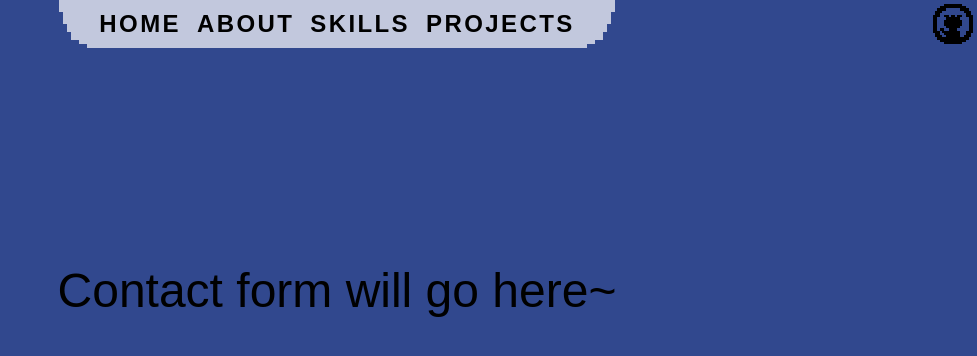
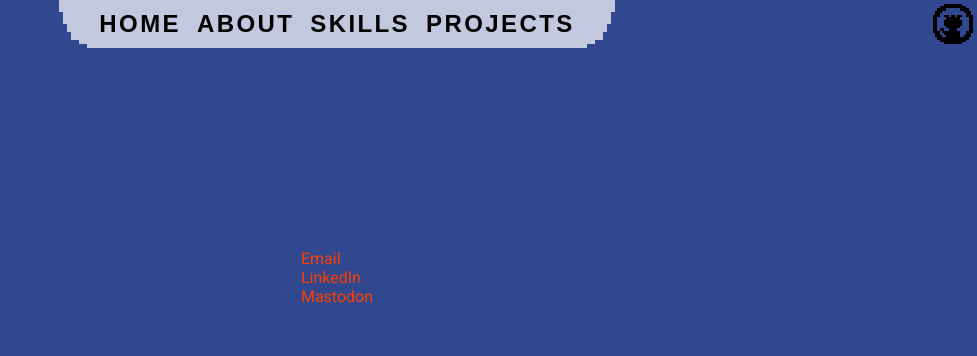
Before and after one commit to sidney-prytherch/Profile-Site, a SvelteKit app: page /contact in a window 1280 px wide. Shown: the top 356 px of the page, without its empty margins (303-1280 px from the left). Built offline with nearby package versions, Linux system fonts and the light colour scheme; a web font is replaced by a local one.

Commit message:
Add contact options

```diff
--- a/src/routes/contact/+page.svelte
+++ b/src/routes/contact/+page.svelte
@@ -4,5 +4,7 @@
 </svelte:head>
 
 <div class="text-column">
-	<h1>Contact form will go here~</h1>
+	<a href="mailto:sidneyprytherch@gmail.com">Email</a>
+	<a href="https://www.linkedin.com/in/prytherchs/">LinkedIn</a>
+	<a rel="me" href="https://mastodon.social/@ThMnWthNVwls">Mastodon</a>
 </div>
```
